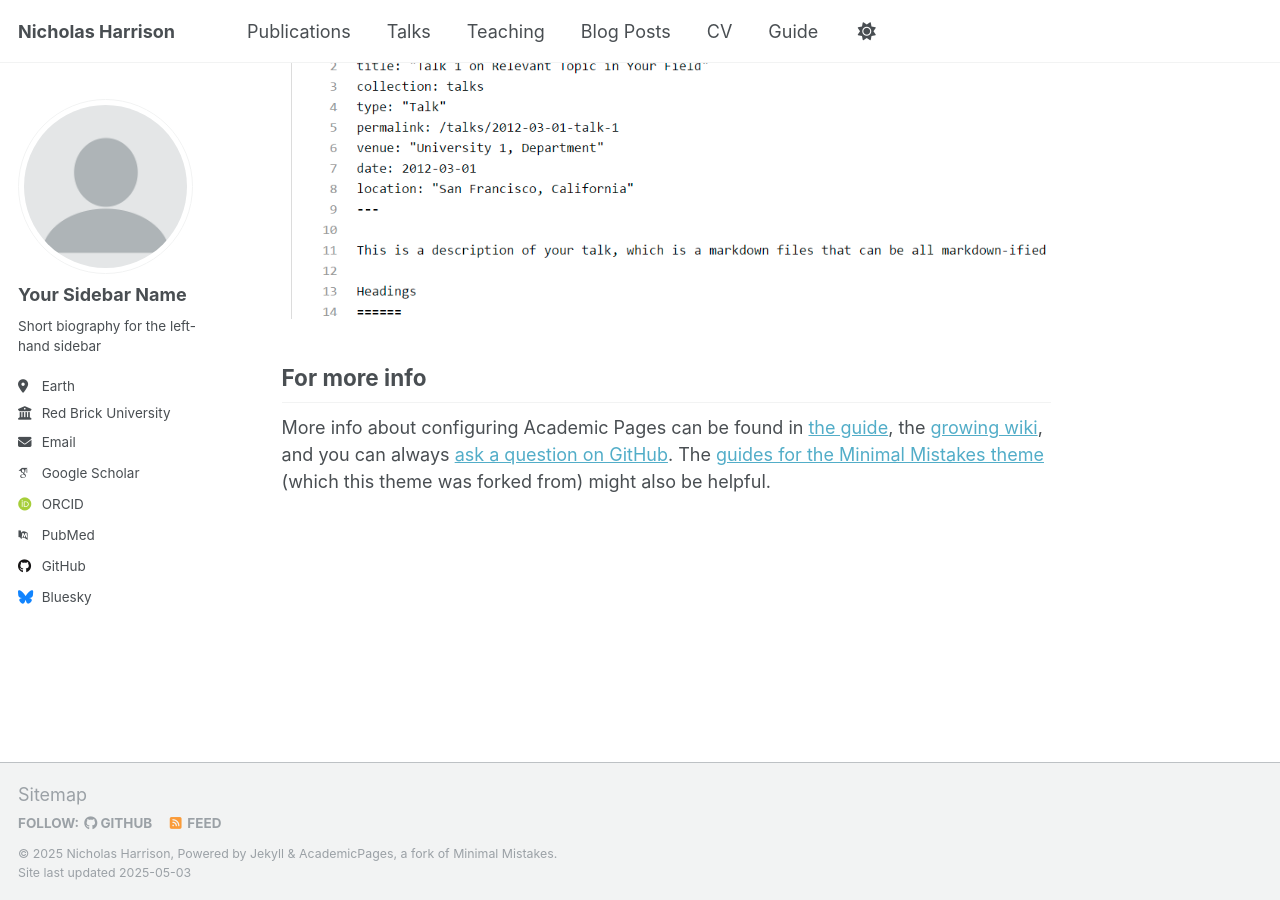
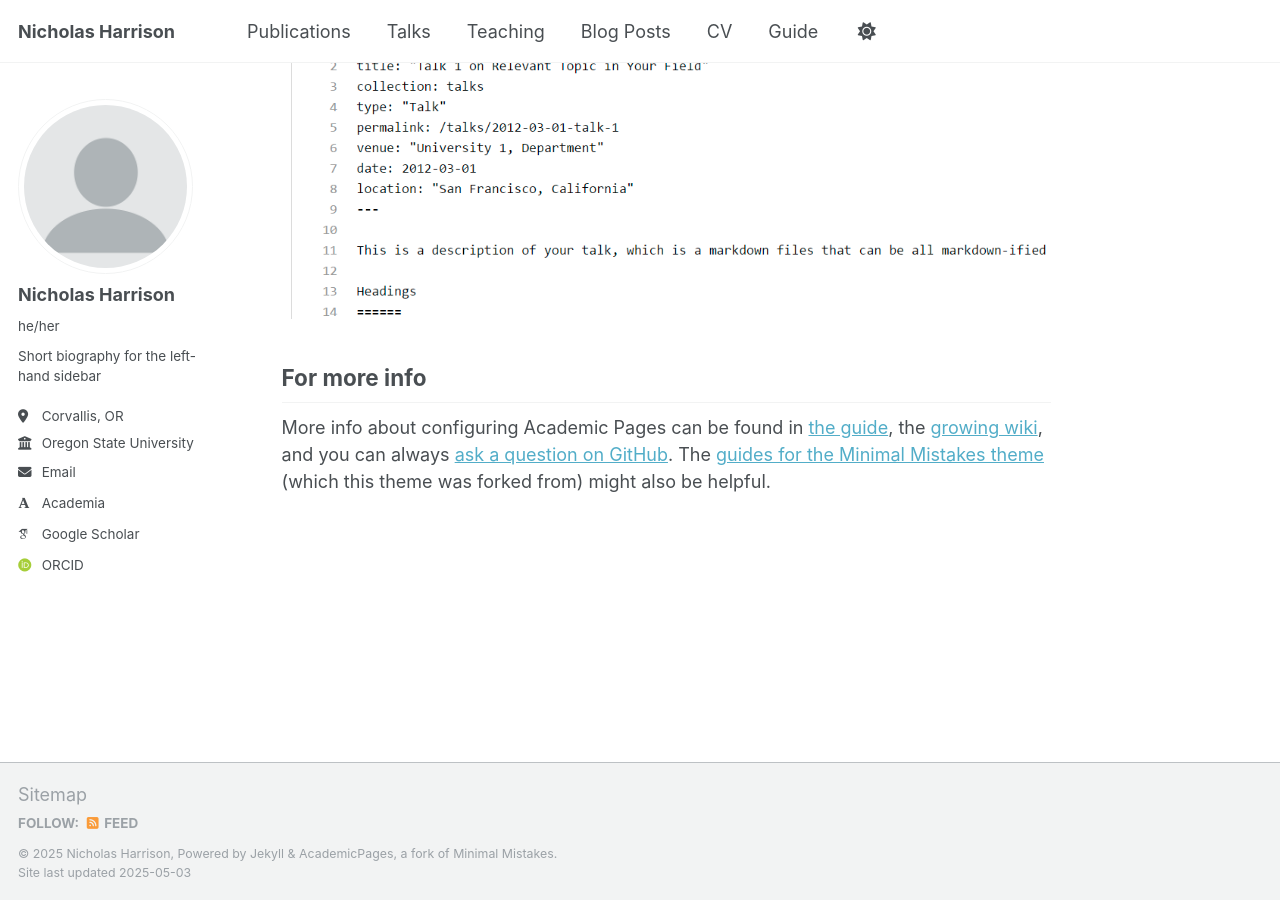
Before and after one commit to Nuck-dev/Nuck-dev.github.io, a Jekyll site: the page built from _pages/about.md, in a window 1280 px wide and 900 px high, scrolled down 2636 px. Built offline with Jekyll 4.4.1, drawn with Linux system fonts in a browser that asks for light colours; some web fonts are replaced.

Commit message:
Update _config.yml

```diff
--- a/_config.yml
+++ b/_config.yml
@@ -23,22 +23,22 @@ repository               : "academicpages/academicpages.github.io"
 author:
   # Biographic information
   avatar           : "profile.png"
-  name             : "Your Sidebar Name"
-  pronouns         : # example: "she/her"
+  name             : "Nicholas Harrison"
+  pronouns         : "he/her"
   bio              : "Short biography for the left-hand sidebar"
-  location         : "Earth"
-  employer         : "Red Brick University"
+  location         : "Corvallis, OR"
+  employer         : "Oregon State University"
   uri              : # URL
-  email            : "none@example.org"
+  email            : "harrnich@oregonstate.edu"
 
   # Academic websites
-  academia         : # URL
+  academia         : "https://math.oregonstate.edu/directory/nicholas-harrison"
   arxiv            : # URL - Update with the correct link to your profile
   googlescholar    : "https://scholar.google.com/citations?user=PS_CX0AAAAAJ"
   impactstory      : # URL
   orcid            : "http://orcid.org/yourorcidurl"
   semantic         : # URL
-  pubmed           : "https://www.ncbi.nlm.nih.gov/pubmed/?term=john+snow"
+  pubmed           : #"https://www.ncbi.nlm.nih.gov/pubmed/?term=john+snow"
   researchgate     : # URL
   scopus           : # URL
 
@@ -46,12 +46,12 @@ author:
   bitbucket        : # Username - Update with your username on the site
   codepen          : # Username
   dribbble         : # Username
-  github           : "academicpages"
+  github           : #"academicpages"
   kaggle           : # Username
   stackoverflow    : # User number or user number and name (i.e., use "1" or "1/jeff-atwood")
 
   # Social media
-  bluesky          : "bsky.app" # Replace this with you Bluesky username
+  bluesky          : #"bsky.app" # Replace this with you Bluesky username
   facebook         : # Username
   flickr           : # Username
   foursquare       : # Username
```
